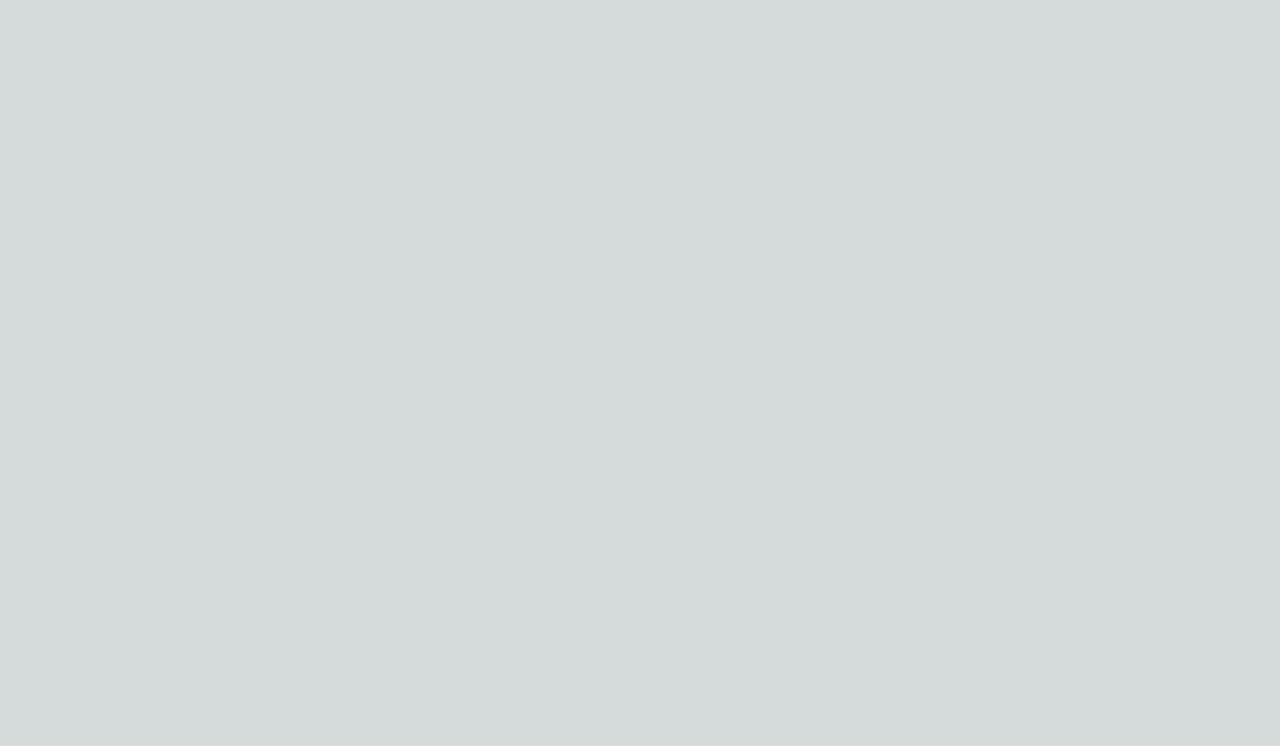
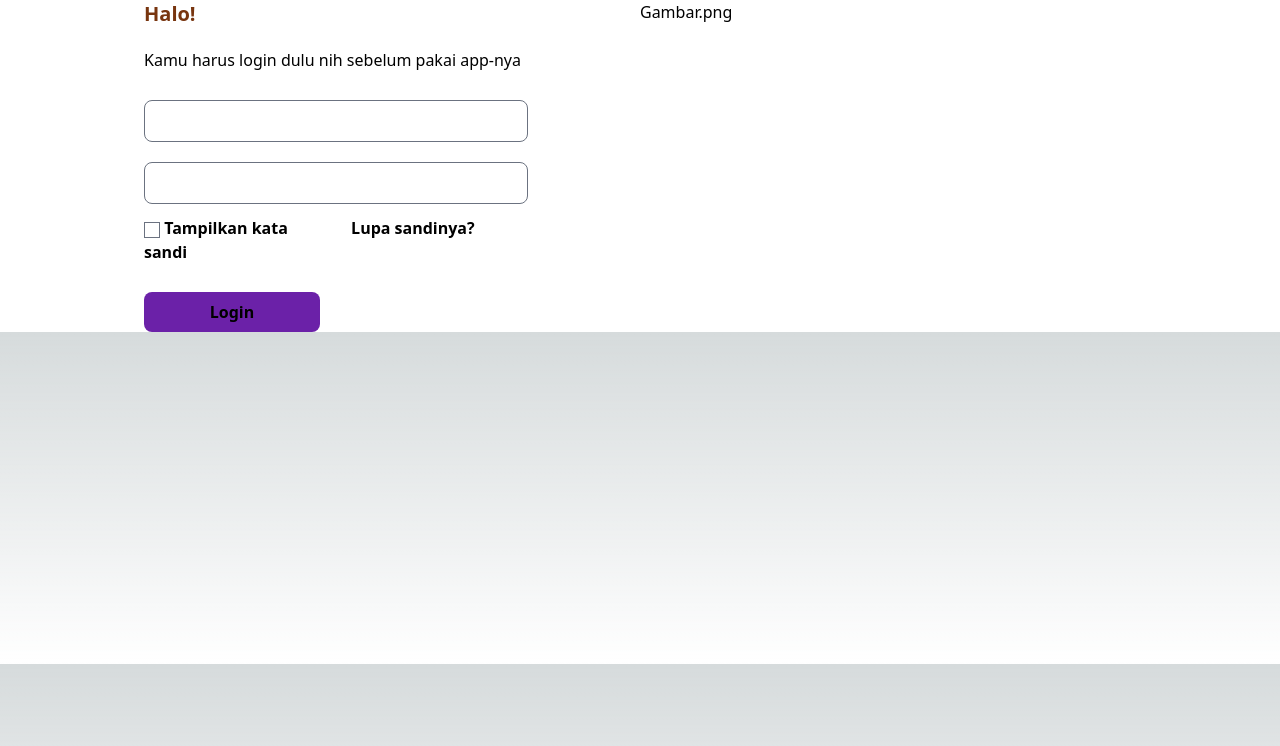
Before and after one commit to ahmadadi1415/nextfindpark, a Next.js app: page /login in a window 1280 px wide. Shown: the top 746 px of the page. Built offline with nearby package versions, Linux system fonts and the light colour scheme.

Commit message:
Login & Register
Penambahan struktur login & register

```diff
--- a/package.json
+++ b/package.json
@@ -20,6 +20,7 @@
   "description": "This is a [Next.js](https://nextjs.org/) project bootstrapped with [`create-next-app`](https://github.com/vercel/next.js/tree/canary/packages/create-next-app).",
   "main": "next.config.js",
   "devDependencies": {
+    "@tailwindcss/forms": "^0.5.3",
     "@types/node": "^18.13.0",
     "autoprefixer": "^10.4.13",
     "postcss": "^8.4.21",
--- a/src/pages/login.tsx
+++ b/src/pages/login.tsx
@@ -1,4 +1,54 @@
-export default function Login() {
+import Head from 'next/head';
+import Image from 'next/image';
+import { Inter } from '@next/font/google';
+import styles from '@/styles/Home.module.css';
+
+const inter = Inter({ subsets: ['latin'] });
+
+export default function login() {
   // Front End Login Form
-  return;
+  return (
+    <>
+      <Head>
+        <title>Login</title>
+        <meta name="description" content="Generated by create next app" />
+        <meta name="viewport" content="width=device-width, initial-scale=1" />
+        <link rel="icon" href="/favicon.ico" />
+      </Head>
+      <div className="bg-white container grid grid-cols-2">
+        <div>
+          <div>
+            <p className="text-xl text-amber-900 pb-5 font-bold">Halo!</p>
+            <p className="text-black pb-7">Kamu harus login dulu nih sebelum pakai app-nya</p>
+          </div>
+          <div className="pb-5">
+            <input type="email" className="rounded-lg w-96 text-black" />
+          </div>
+          <div className="pb-3">
+            <input type="password" className="rounded-lg w-96 text-black" />
+          </div>
+          <div className="grid grid-cols-3 pb-7">
+            <div>
+              <p className="text-black font-bold">
+                <input type="checkbox" /> Tampilkan kata sandi
+              </p>
+            </div>
+            <p className="text-black text-right font-bold">
+              <a href="">Lupa sandinya?</a>
+            </p>
+          </div>
+          <div>
+            <div className="bg-purple-800 rounded-lg font-bold text-center w-44 h-10">
+              <button className="py-2">
+                <a href="">Login</a>
+              </button>
+            </div>
+          </div>
+        </div>
+        <div>
+          <p className="text-black">Gambar.png</p>
+        </div>
+      </div>
+    </>
+  );
 }
--- a/src/pages/registration.tsx
+++ b/src/pages/registration.tsx
@@ -1,35 +1,79 @@
-import { useRouter } from "next/navigation"
+import { useRouter } from 'next/navigation';
+import Head from 'next/head';
+import Image from 'next/image';
+import { Inter } from '@next/font/google';
+import styles from '@/styles/Home.module.css';
 
+export default function Registration() {
+  const router = useRouter();
+  async function handleLogin() {
+    const registrationData = new FormData();
 
-export default function Registration(){
-
-    const router = useRouter()
-    async function handleLogin() {
-
-        const registrationData = new FormData()
-
-        const res = await fetch("/api/register",{
-            method: "POST",
+    const res = await fetch('/api/register', {
+      method: 'POST',
       headers: {
-                "Content-Type": "application/json",
+        'Content-Type': 'application/json',
       },
       body: JSON.stringify({
         // Get data from registration form based on name each form
         // Get here
-            })
+      }),
     });
     const data = await res.json();
-        console.log(data)
-        router.refresh()
+    console.log(data);
+    router.refresh();
 
     // Redirect to login page after registration
-        router.push("/login")
+    router.push('/login');
   }
 
   // Front End Registration Form
 
   return (
     <>
+      <Head>
+        <title>Register</title>
+        <meta name="description" content="Generated by create next app" />
+        <meta name="viewport" content="width=device-width, initial-scale=1" />
+        <link rel="icon" href="/favicon.ico" />
+      </Head>
+      <div className="bg-white container grid grid-cols-2">
+        <div>
+          <div>
+            <p className="text-xl text-amber-900 pb-5 font-bold">Belum punya akun?</p>
+            <p className="text-black pb-7">Isi form dibawah</p>
+          </div>
+          <div className="pb-5">
+            <input type="text" className="rounded-lg w-96 text-black" />
+          </div>
+          <div className="pb-5">
+            <input type="email" className="rounded-lg w-96 text-black" />
+          </div>
+          <div className="pb-5">
+            <input type="password" className="rounded-lg w-96 text-black" />
+          </div>
+          <div className="pb-3">
+            <input type="password" className="rounded-lg w-96 text-black" />
+          </div>
+          <div className="grid grid-cols-3 pb-7">
+            <div>
+              <p className="text-black font-bold">
+                <input type="checkbox" /> Tampilkan kata sandi
+              </p>
+            </div>
+          </div>
+          <div>
+            <div className="bg-purple-800 rounded-lg font-bold text-center w-44 h-10">
+              <button className="py-2">
+                <a href="">Daftar</a>
+              </button>
+            </div>
+          </div>
+        </div>
+        <div>
+          <p className="text-black">Gambar.png</p>
+        </div>
+      </div>
     </>
-    )
+  );
 }
--- a/tailwind.config.js
+++ b/tailwind.config.js
@@ -2,7 +2,17 @@
 module.exports = {
   content: ['./src/**/*.{js,ts,jsx,tsx}'],
   theme: {
+    container: {
+      padding: {
+        DEFAULT: '1rem',
+        sm: '3rem',
+        md: '5rem',
+        lg: '7rem',
+        xl: '9rem',
+        '2xl': '11rem',
+      },
+    },
     extend: {},
   },
-  plugins: [],
+  plugins: [require('@tailwindcss/forms')],
 };
```
Also changed, not shown: 1 other file (tests, documents, lock files or other folders). Lines whose indentation alone changed are shown as unchanged.
